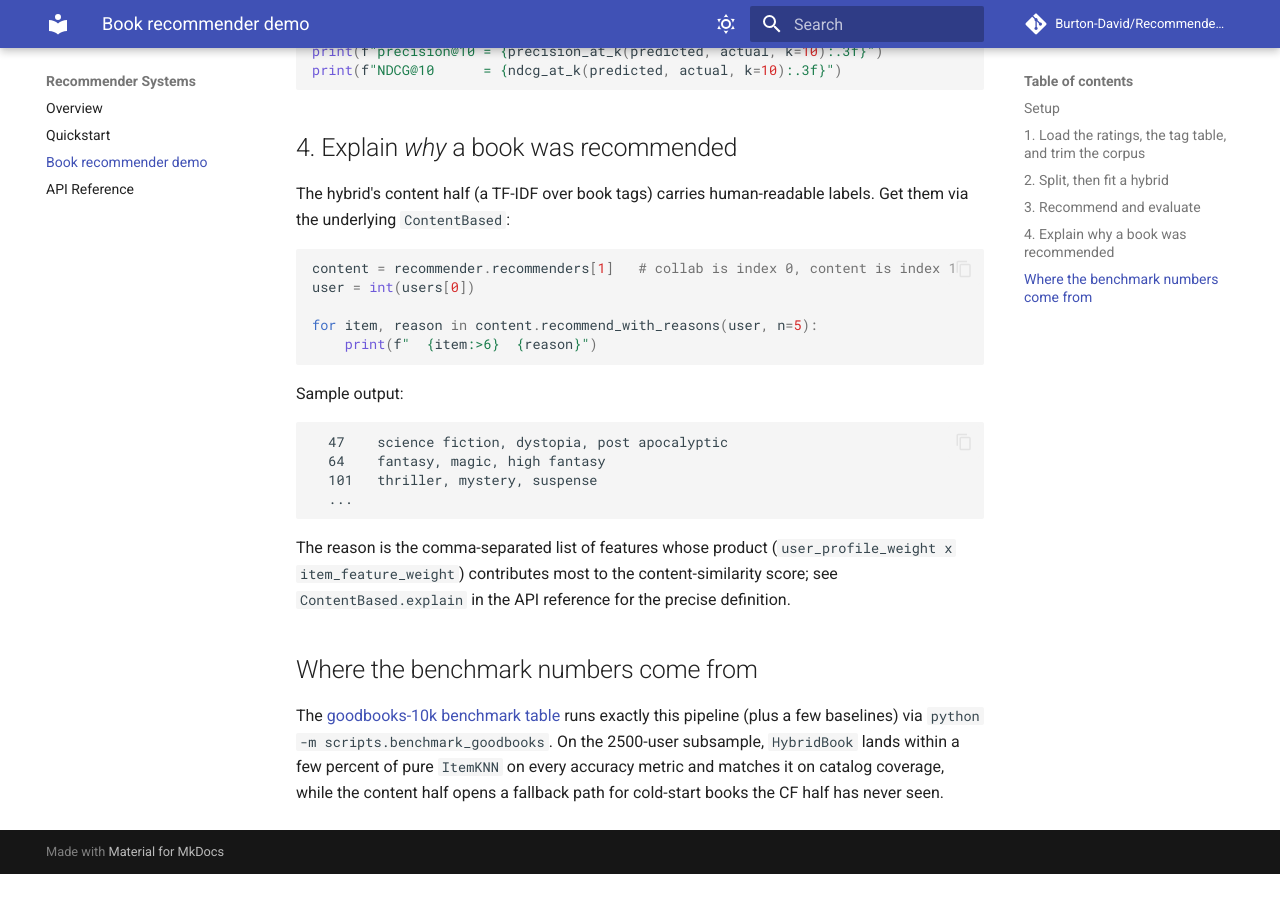
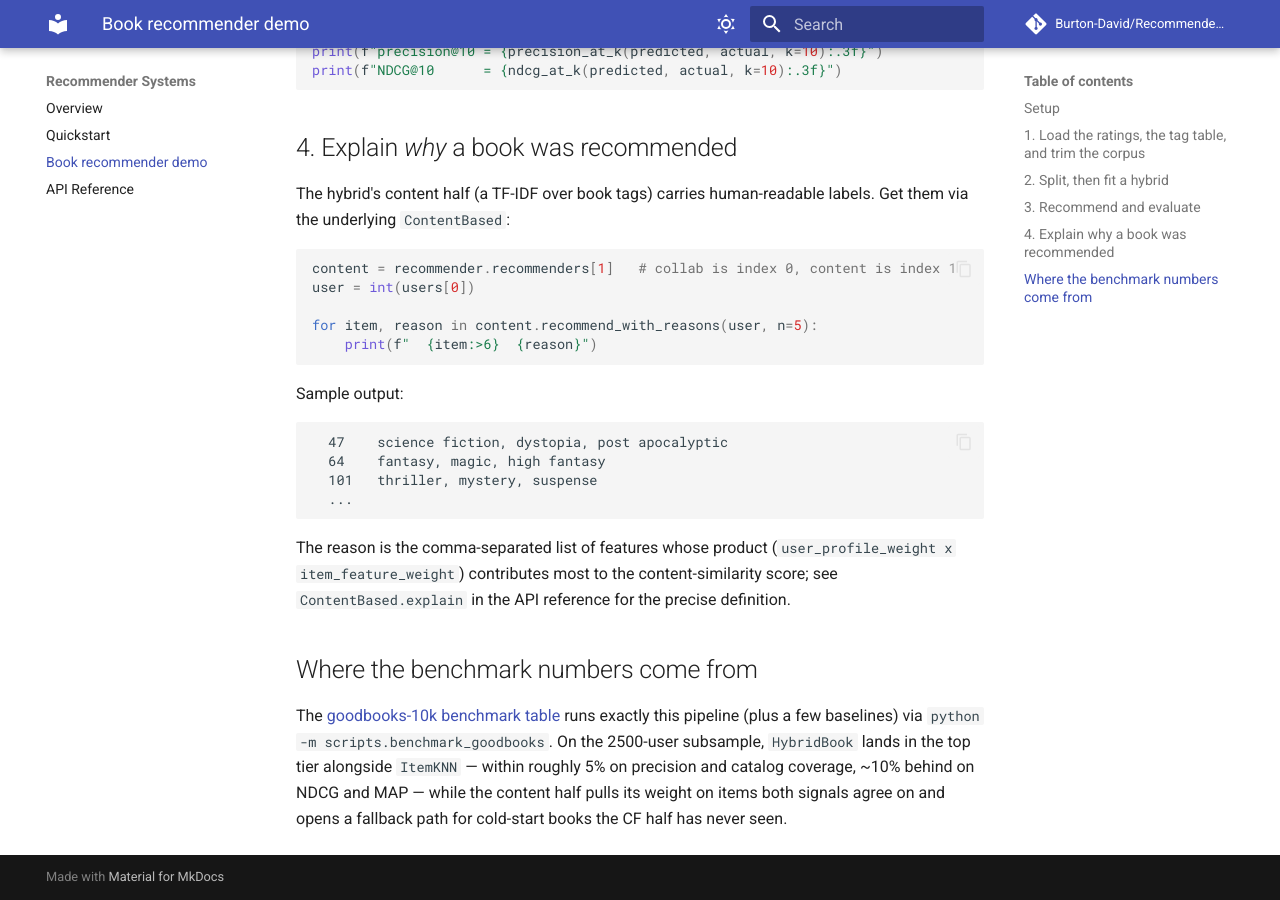
Before and after one commit to Burton-David/Recommender-Systems, an MkDocs documentation site: the page built from docs/book_recommender_demo.md, in a window 1280 px wide and 900 px high, scrolled down 1252 px. Built offline with MkDocs 1.6.1 and Material for MkDocs 9.7.7, drawn with Linux system fonts in a browser that asks for light colours; comment, search, counter and statistics services are not loaded; before the commit the page ends 2126 px from its top, so only the background shows below that.

Commit message:
fix: align hybrid claim with the actual #75 numbers
JJ called out that the previous prose ('within a few percent ... matches
catalog coverage') overstated HybridBook vs ItemKNN. Reframes to be
specific about which metrics are within a few percent (precision,
coverage) and which are further behind (MAP/NDCG ~10%), and keeps the
honest cold-start framing.

```diff
--- a/docs/book_recommender_demo.md
+++ b/docs/book_recommender_demo.md
@@ -90,6 +90,7 @@ the precise definition.
 The [goodbooks-10k benchmark table](https://github.com/Burton-David/Recommender-Systems#benchmarks)
 runs exactly this pipeline (plus a few baselines) via
 `python -m scripts.benchmark_goodbooks`. On the 2500-user subsample,
-`HybridBook` lands within a few percent of pure `ItemKNN` on every accuracy
-metric and matches it on catalog coverage, while the content half opens a
+`HybridBook` lands in the top tier alongside `ItemKNN` — within roughly 5% on
+precision and catalog coverage, ~10% behind on NDCG and MAP — while the
+content half pulls its weight on items both signals agree on and opens a
 fallback path for cold-start books the CF half has never seen.
```
